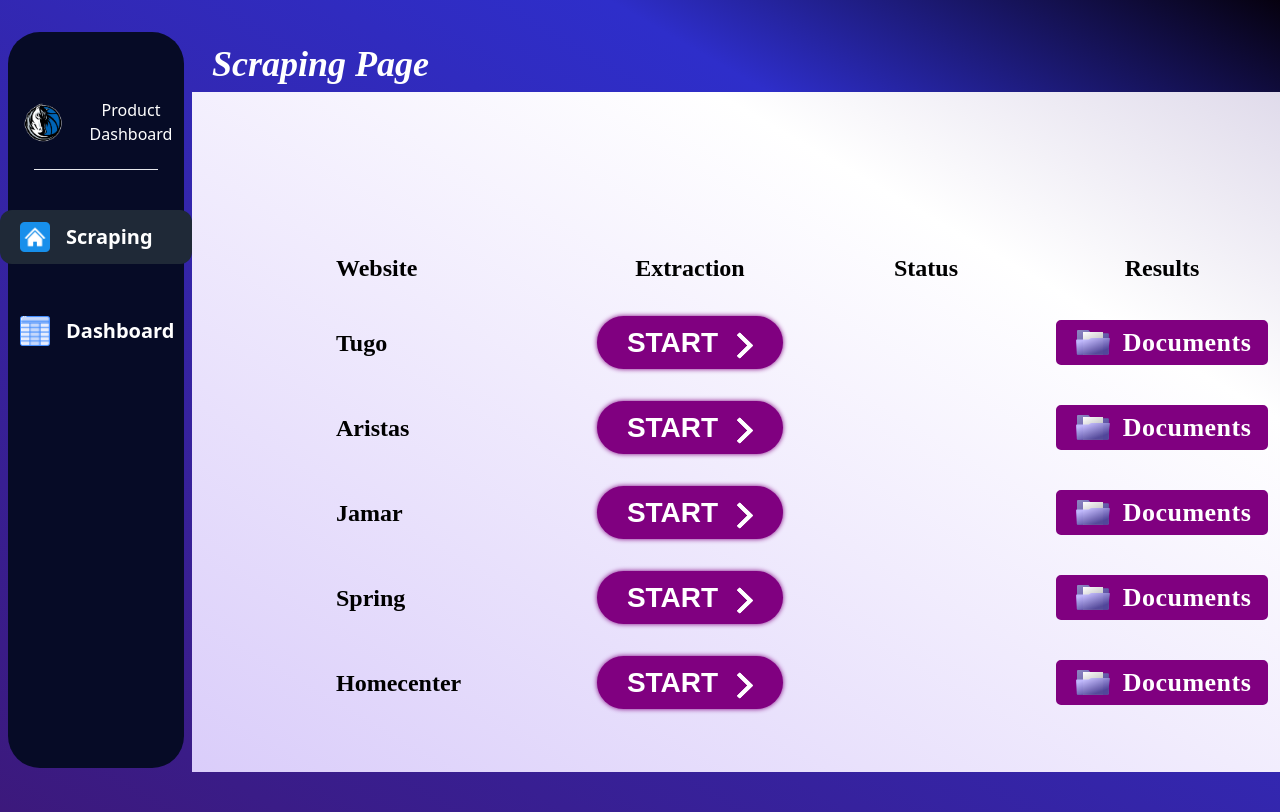
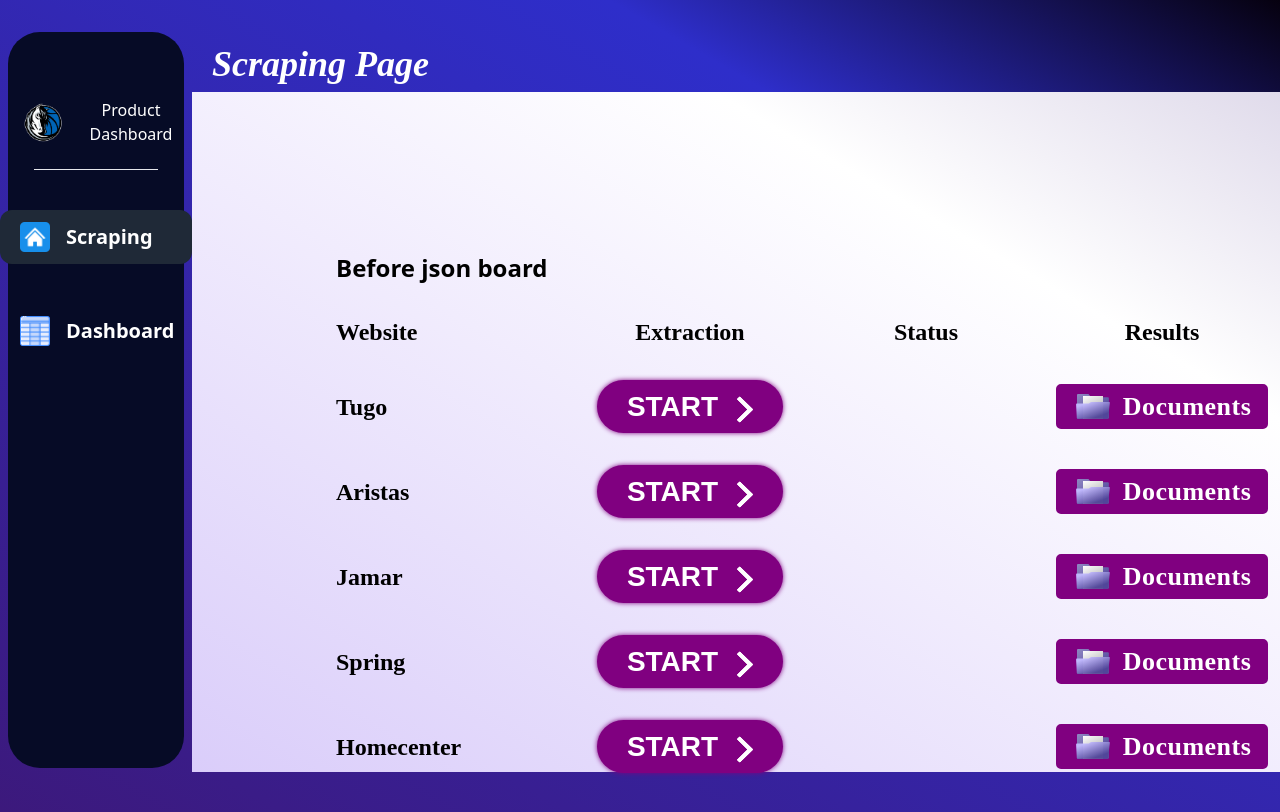
Before and after one commit to BlueSky613/My-new-Dashboard, a React (Create React App) app: page /scraping in a window 1280 px wide. Built offline with nearby package versions, Linux system fonts and the light colour scheme; a web font is replaced by a local one.

Commit message:
Show Json board

```diff
--- a/src/pages/ScrapingPage.js
+++ b/src/pages/ScrapingPage.js
@@ -34,6 +34,7 @@
   return (
     <div className="pt-20 text-black scraping-page-background h-[85%]">
       <div className="ml-36 flex flex-col gap-8 mt-20 font-bold text-2xl">
+        <h1>Before json board</h1>
         <div className="grid grid-cols-4 items-center font-seymour">
           <p>Website</p>
           <div className="flex justify-center">
```
